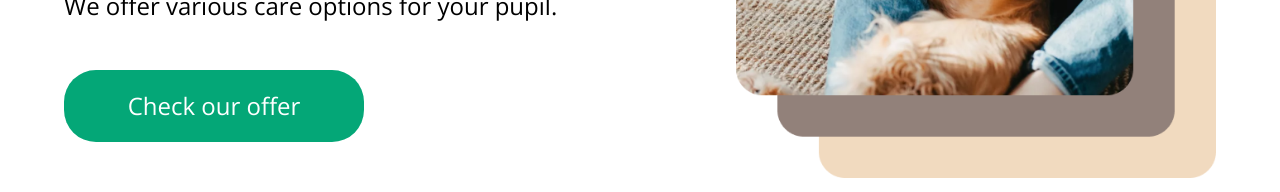
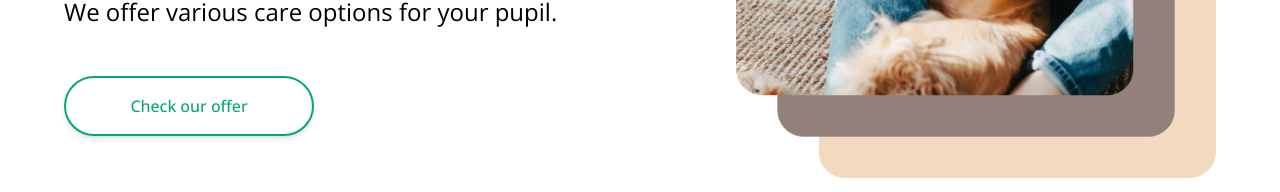
Before and after one commit to ProfessorKT/homepetguardians, a Next.js app: page / in a window 1280 px wide. Shown: the part 512-704 px from the top of the page. Built offline with nearby package versions, Linux system fonts and the light colour scheme; no server answers.

Commit message:
Added hover button on HomeSection

```diff
--- a/app/components/HomeSection.jsx
+++ b/app/components/HomeSection.jsx
@@ -21,9 +21,28 @@ const HomeSection = () => {
             <div className="mt-12 mb-12 lg:mb-0 lg:flex lg:w-[350px] w-full grid place-content-center lg:place-content-start">
               <Link
                 href="/dashboard"
-                className="w-[300px] py-[20px] text-2xl bg-[#04A777] text-white rounded-[32px] justify-center items-center align-middle text-center"
+                className="relative inline-flex items-center justify-center w-[250px] h-[60px] p-4 px-6 py-3 overflow-hidden font-medium text-jade transition duration-300 ease-out border-2 border-jade rounded-full shadow-md group"
               >
-                Check our offer
+                <span class="absolute inset-0 flex items-center justify-center w-full h-full text-white duration-300 -translate-x-full bg-jade group-hover:translate-x-0 ease">
+                  <svg
+                    class="w-6 h-6"
+                    fill="none"
+                    stroke="currentColor"
+                    viewBox="0 0 24 24"
+                    xmlns="http://www.w3.org/2000/svg"
+                  >
+                    <path
+                      stroke-linecap="round"
+                      stroke-linejoin="round"
+                      stroke-width="2"
+                      d="M14 5l7 7m0 0l-7 7m7-7H3"
+                    ></path>
+                  </svg>
+                </span>
+                <span class="absolute flex items-center justify-center w-full h-full text-jade transition-all duration-300 transform group-hover:translate-x-full ease">
+                  Check our offer
+                </span>
+                <span class="relative invisible">Check our offer</span>
               </Link>
             </div>
           </div>
```
